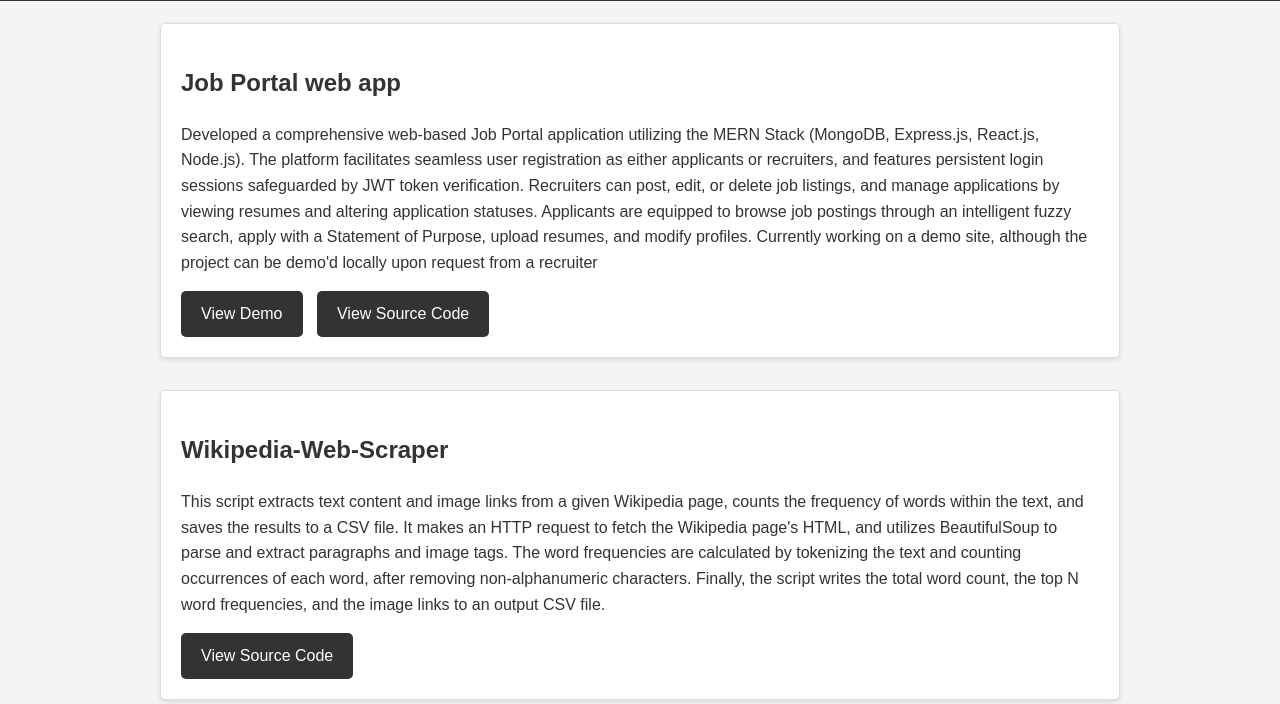
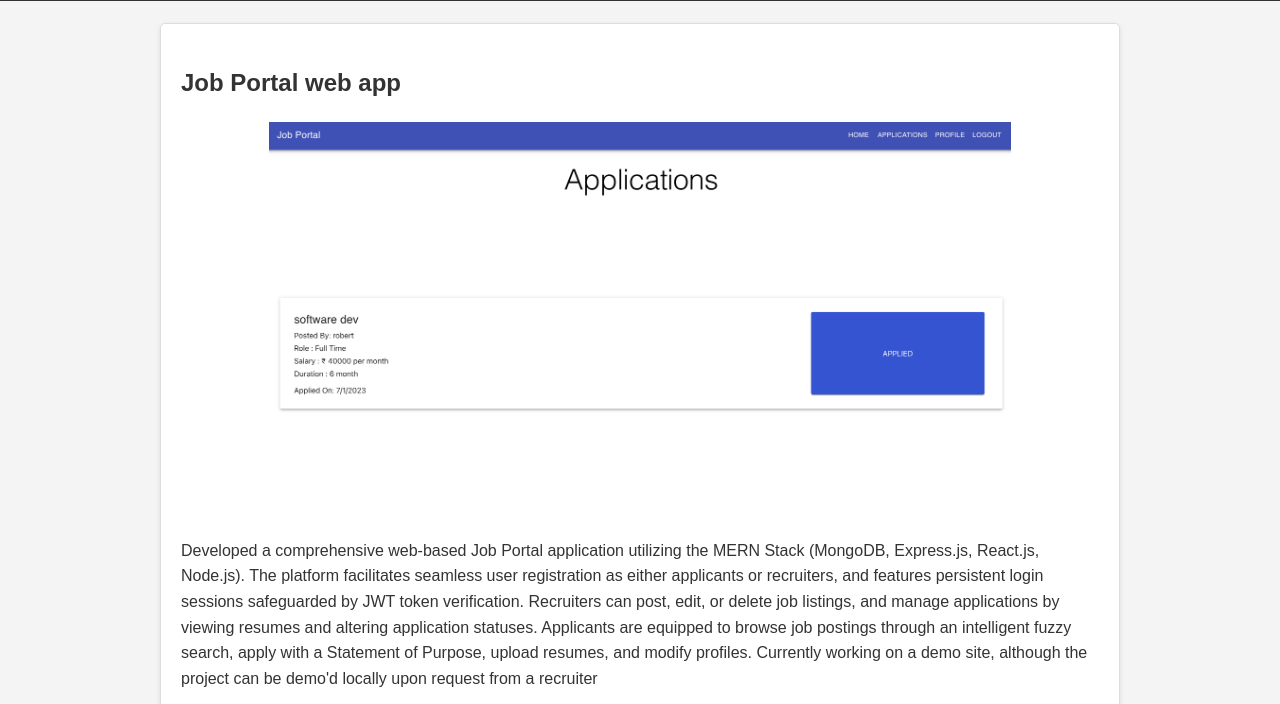
Before and after one commit to rzanetti200/rzanetti200.github.io, a plain HTML site: page projects.html in a window 1280 px wide. Shown: the part 80-784 px from the top of the page. Drawn offline with Linux system fonts and the light colour scheme.

Commit message:
added picture to my job portal site

```diff
--- a/projects.html
+++ b/projects.html
@@ -28,6 +28,13 @@
 
     .menu a:hover {
       background-color: #777;
+      transform: scale(1.1);
+    }
+    .project img {
+      max-width: 90%; /* You can adjust this percentage to your liking */
+      max-height: 400px; /* You can adjust the max height too */
+      display: block;
+      margin: 10px auto; /* Top/bottom margin of 10px and auto left/right for centering */
     }
     /* Basic styling */
     body {
@@ -108,7 +115,7 @@
 
     <div class="project">
       <h2>Job Portal web app</h2>
-      <!--<img src="project1.png" alt="Project 1 screenshot">-->
+      <img src="job portal.png" alt="Project 1 screenshot">
       <p>Developed a comprehensive web-based Job Portal application utilizing the MERN Stack (MongoDB, Express.js, React.js, Node.js). The platform facilitates seamless user registration as either applicants or recruiters, and features persistent login sessions safeguarded by JWT token verification. Recruiters can post, edit, or delete job listings, and manage applications by viewing resumes and altering application statuses. Applicants are equipped to browse job postings through an intelligent fuzzy search, apply with a Statement of Purpose, upload resumes, and modify profiles. Currently working on a demo site, although the project can be demo'd locally upon request from a recruiter</p>
       <a href="https://www.project1.com" target="_blank">View Demo</a>
       <a href="https://github.com/robert/project1" target="_blank">View Source Code</a>
```
